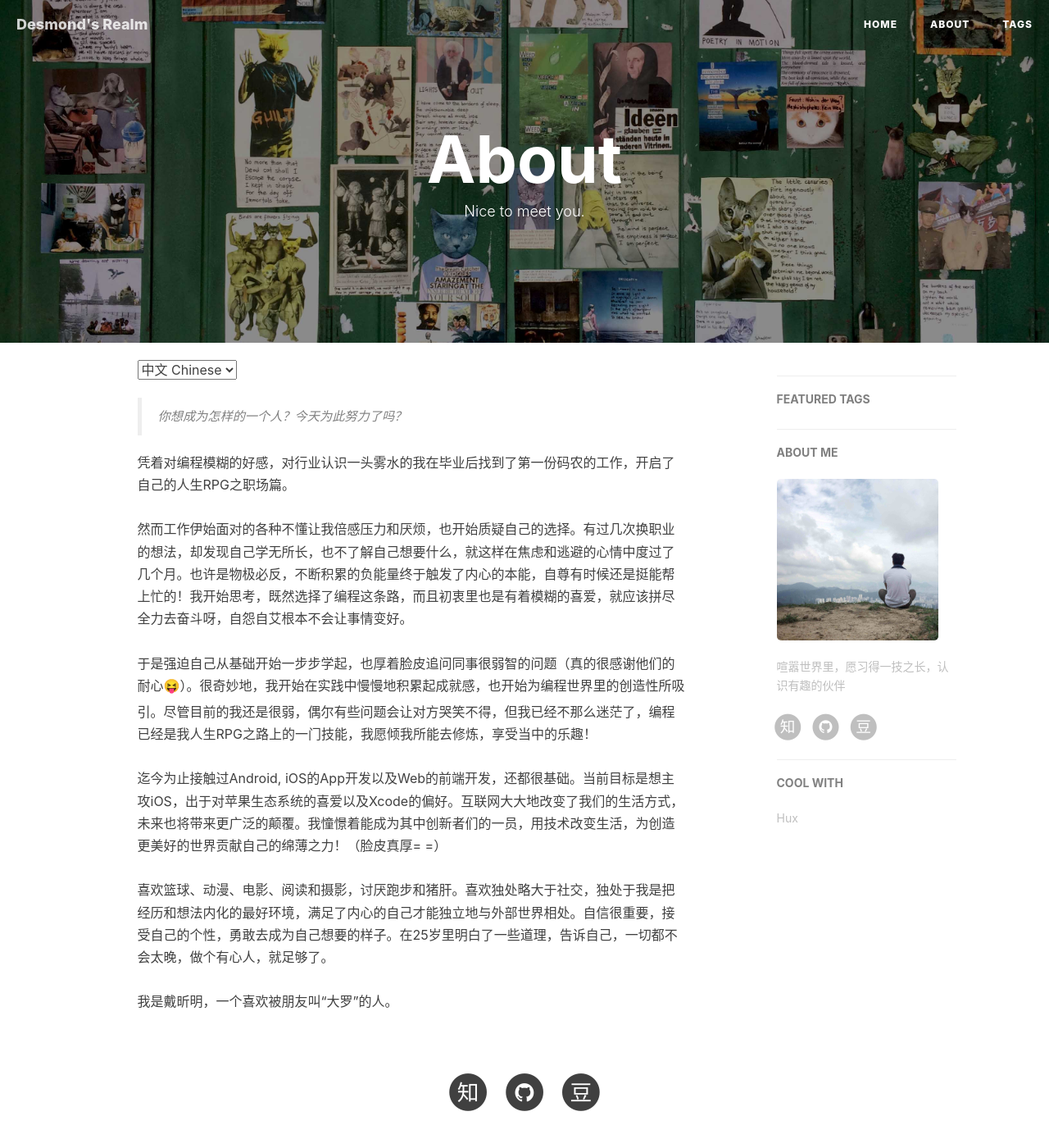
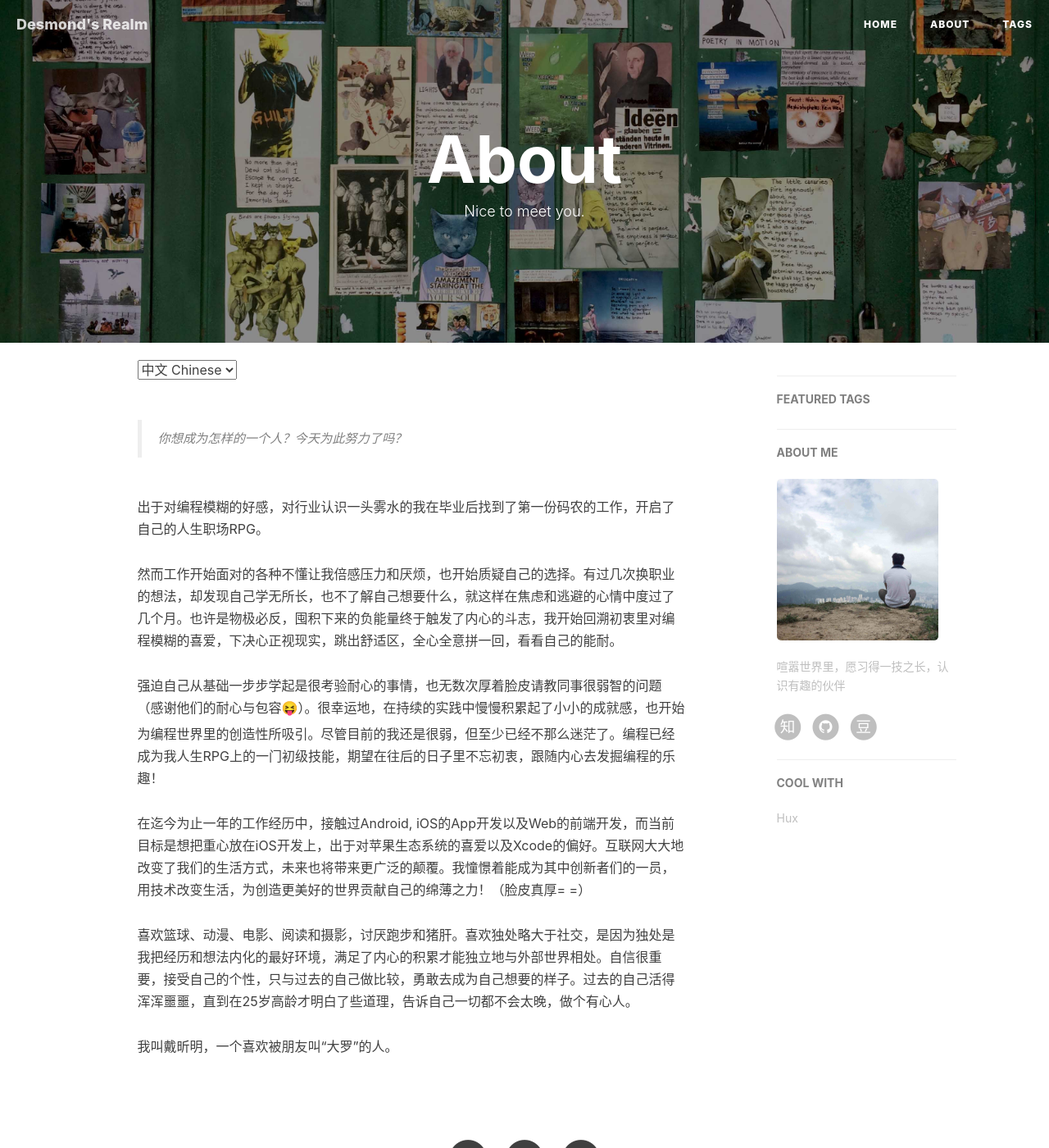
Before and after one commit to DesmondDAI/desmonddai.github.io, a Jekyll site: the page built from about.html, in a window 1280 px wide and 1400 px high. Shown: the whole window at 82% size. Built offline with Jekyll 4.4.1, drawn with Linux system fonts in a browser that asks for light colours; nearby versions of some CDN libraries; emoji names are drawn with the system emoji font; comment, search, counter and statistics services are not loaded.

Commit message:
[Update] Update about.html

```diff
--- a/about.html
+++ b/about.html
@@ -13,34 +13,38 @@ header-img: "img/about-bg.jpg"
 
 <!-- Chinese Version -->
 <div class="zh post-container">
+    <br>
     <blockquote>
       你想成为怎样的一个人？今天为此努力了吗？
     </blockquote>
-    凭着对编程模糊的好感，对行业认识一头雾水的我在毕业后找到了第一份码农的工作，开启了自己的人生RPG之职场篇。
-    <br><br>然而工作伊始面对的各种不懂让我倍感压力和厌烦，也开始质疑自己的选择。有过几次换职业的想法，却发现自己学无所长，也不了解自己想要什么，就这样在焦虑和逃避的心情中度过了几个月。也许是物极必反，不断积累的负能量终于触发了内心的本能，自尊有时候还是挺能帮上忙的！我开始思考，既然选择了编程这条路，而且初衷里也是有着模糊的喜爱，就应该拼尽全力去奋斗呀，自怨自艾根本不会让事情变好。
-    <br><br>于是强迫自己从基础开始一步步学起，也厚着脸皮追问同事很弱智的问题（真的很感谢他们的耐心:stuck_out_tongue_closed_eyes:）。很奇妙地，我开始在实践中慢慢地积累起成就感，也开始为编程世界里的创造性所吸引。尽管目前的我还是很弱，偶尔有些问题会让对方哭笑不得，但我已经不那么迷茫了，编程已经是我人生RPG之路上的一门技能，我愿倾我所能去修炼，享受当中的乐趣！
-    <br><br>迄今为止接触过Android, iOS的App开发以及Web的前端开发，还都很基础。当前目标是想主攻iOS，出于对苹果生态系统的喜爱以及Xcode的偏好。互联网大大地改变了我们的生活方式，未来也将带来更广泛的颠覆。我憧憬着能成为其中创新者们的一员，用技术改变生活，为创造更美好的世界贡献自己的绵薄之力！（脸皮真厚= =）
-    <br><br>喜欢篮球、动漫、电影、阅读和摄影，讨厌跑步和猪肝。喜欢独处略大于社交，独处于我是把经历和想法内化的最好环境，满足了内心的自己才能独立地与外部世界相处。自信很重要，接受自己的个性，勇敢去成为自己想要的样子。在25岁里明白了一些道理，告诉自己，一切都不会太晚，做个有心人，就足够了。
-    <br><br>我是戴昕明，一个喜欢被朋友叫“大罗”的人。
+    <br>
+    出于对编程模糊的好感，对行业认识一头雾水的我在毕业后找到了第一份码农的工作，开启了自己的人生职场RPG。
+    <br><br>然而工作开始面对的各种不懂让我倍感压力和厌烦，也开始质疑自己的选择。有过几次换职业的想法，却发现自己学无所长，也不了解自己想要什么，就这样在焦虑和逃避的心情中度过了几个月。也许是物极必反，囤积下来的负能量终于触发了内心的斗志，我开始回溯初衷里对编程模糊的喜爱，下决心正视现实，跳出舒适区，全心全意拼一回，看看自己的能耐。
+    <br><br>强迫自己从基础一步步学起是很考验耐心的事情，也无数次厚着脸皮请教同事很弱智的问题（感谢他们的耐心与包容:stuck_out_tongue_closed_eyes:）。很幸运地，在持续的实践中慢慢积累起了小小的成就感，也开始为编程世界里的创造性所吸引。尽管目前的我还是很弱，但至少已经不那么迷茫了。编程已经成为我人生RPG上的一门初级技能，期望在往后的日子里不忘初衷，跟随内心去发掘编程的乐趣！
+    <br><br>在迄今为止一年的工作经历中，接触过Android, iOS的App开发以及Web的前端开发，而当前目标是想把重心放在iOS开发上，出于对苹果生态系统的喜爱以及Xcode的偏好。互联网大大地改变了我们的生活方式，未来也将带来更广泛的颠覆。我憧憬着能成为其中创新者们的一员，用技术改变生活，为创造更美好的世界贡献自己的绵薄之力！（脸皮真厚= =）
+    <br><br>喜欢篮球、动漫、电影、阅读和摄影，讨厌跑步和猪肝。喜欢独处略大于社交，是因为独处是我把经历和想法内化的最好环境，满足了内心的积累才能独立地与外部世界相处。自信很重要，接受自己的个性，只与过去的自己做比较，勇敢去成为自己想要的样子。过去的自己活得浑浑噩噩，直到在25岁高龄才明白了些道理，告诉自己一切都不会太晚，做个有心人。
+    <br><br>我叫戴昕明，一个喜欢被朋友叫“大罗”的人。
+    <br><br>
 </div>
 
 <!-- English Version -->
 <div class="en post-container">
+    <br>
     <blockquote>
         Do what you love, love what you do.
     </blockquote>
-
-    <p>
-        Your work is going to fill a large part of your life, and the only way to be truly satisfied is to do what you believe is great work. And the only way to do great work is to love what you do. If you haven’t found it yet, keep looking. Don’t settle. As with all matters of the heart, you’ll know when you find it.
-    </p>
-
-    <p>
+    <br>
+    I am a programming lover who are fascinated particularly by iOS and Web development. I am also interested in product manager's point of view to analyze things around the world since creating products that can best meet users' demand is my goal and it seems really exciting.
+    <br><br>Within my nearly one-year's working experience, I have participated in Android, iOS and Web development:confused:. It is very different from my previous expectation, which is focusing on one platform's development first. But you can never know which direction is the best. What I am only sure is that the experience makes me feel the broader of coding world I involve in, the more joy and energy fill my heart. Coding has become my life project's necessary dependency and will always be in the future:monkey:.
+    <br><br>
+    Besides coding, I like basketball, Japanese anime, movies and reading. Although I am an introverted guy, making friends that can share the same hobbies and learn from each other is what I am always chasing for. I admire the kind of people who can think independently and focus on what they love. I believe someone being honest to his or her heart has more chances to reach love and success because getting along well with the world should come after understanding him- or her-self. Any experience, either in aimless or lazy period, is never wasted and will turn to your energy to pursue once you make up your mind for the person you want to be. Just have a little faith in yourself and follow your heart:smirk:.
+    <br><br>
+    <!-- The quotation is good so I preserve. by Desmond -->
+    <!-- Your work is going to fill a large part of your life, and the only way to be truly satisfied is to do what you believe is great work. And the only way to do great work is to love what you do. If you haven’t found it yet, keep looking. Don’t settle. As with all matters of the heart, you’ll know when you find it.
     If you want to live your life in a creative way, as an artist, you have to not look back too much. You have to be willing to take whatever you’ve done and whoever you were and throw them away.
-    </p>
-
     <p style="text-align:right;">
     -- Steve Jobs
-    </p>
+    </p> -->
 
 </div>
 
```
